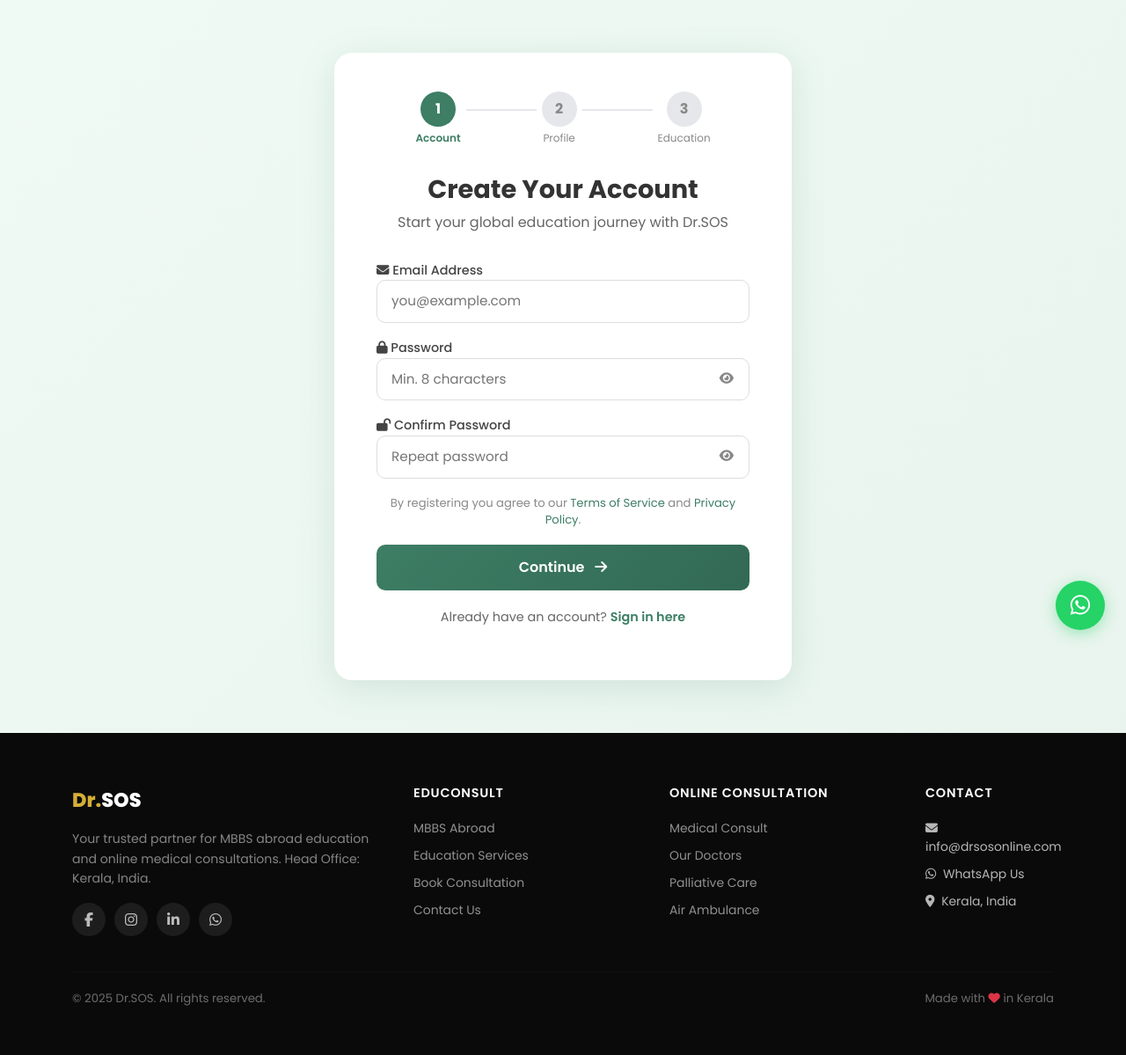
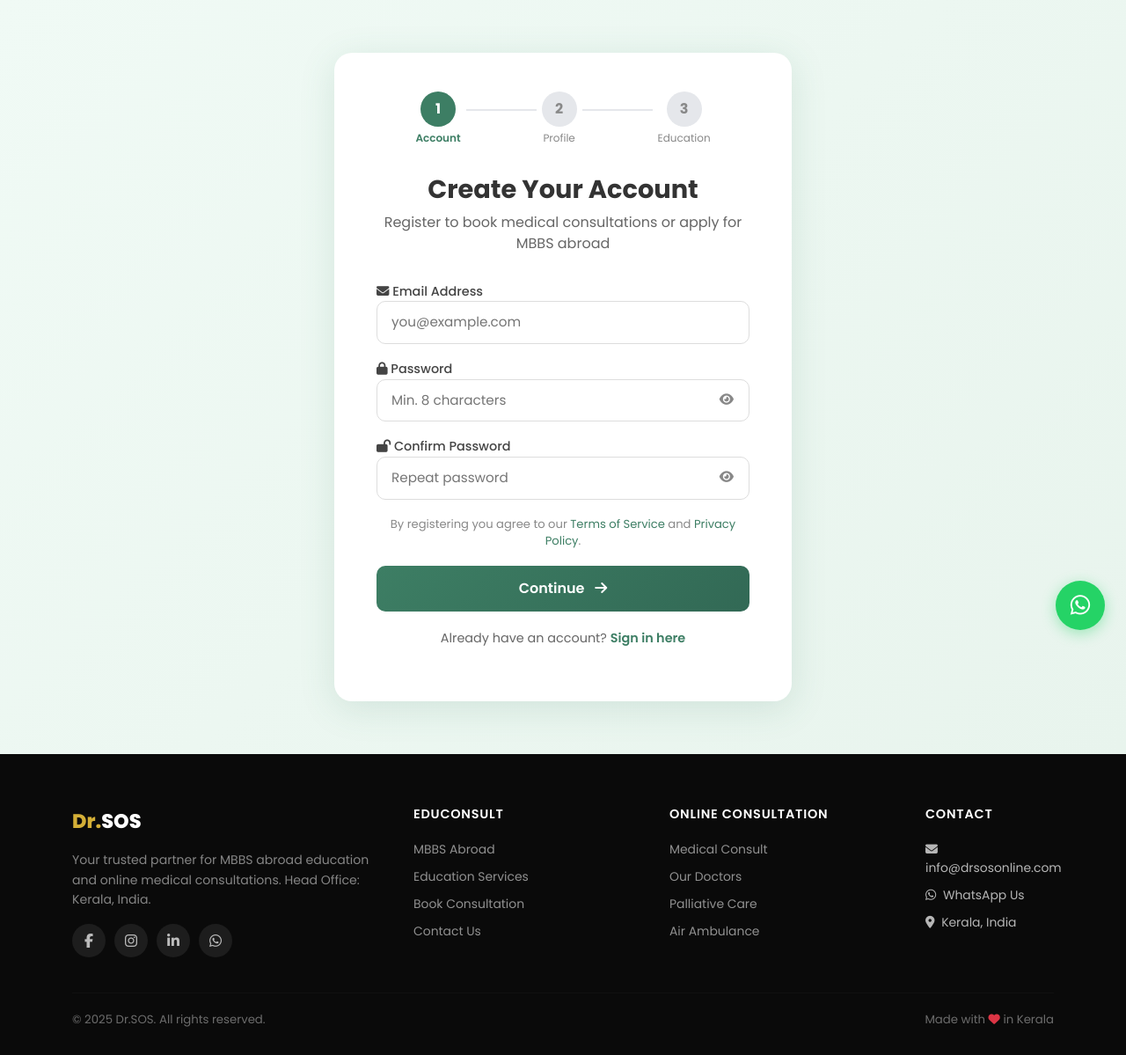
Before and after one commit to siddy-p/drsosonline, a Flask app: page /register in a window 1280 px wide. Shown: the part 60-1259 px from the top of the page at 88% size. Before the commit the page ends 1203 px from the top, so only its background shows below. Run offline with Flask 3, Linux system fonts and the light colour scheme.

Commit message:
feat: unified registration flow for both edu and medical users

```diff
--- a/app.py
+++ b/app.py
@@ -225,6 +225,15 @@ def register_profile():
                       'passport_number','passport_expiry','passport_country']:
             setattr(p, field, request.form.get(field))
         db.session.commit()
+
+        action = request.form.get('action')
+        if action == 'finish':
+            session.pop('reg_user_id', None)
+            login_user(user)
+            name = p.first_name or 'there'
+            flash(f'Welcome, {name}! Your account is set up for Medical Consultations.', 'success')
+            return redirect(url_for('dashboard'))
+
         return redirect(url_for('register_education'))
     return render_template('register_profile.html', step=2)
 
--- a/templates/login.html
+++ b/templates/login.html
@@ -1,5 +1,5 @@
 {% extends "base.html" %}
-{% block title %}Login — Dr.SOS EduConsult{% endblock %}
+{% block title %}Login — Dr.SOS{% endblock %}
 {% block content %}
 <section class="auth-section">
   <div class="auth-card">
--- a/templates/register.html
+++ b/templates/register.html
@@ -1,5 +1,5 @@
 {% extends "base.html" %}
-{% block title %}Register — Dr.SOS EduConsult{% endblock %}
+{% block title %}Register — Dr.SOS{% endblock %}
 {% block content %}
 <section class="auth-section">
   <div class="auth-card">
@@ -14,7 +14,7 @@
 
     <div class="auth-header">
       <h1>Create Your Account</h1>
-      <p>Start your global education journey with Dr.SOS</p>
+      <p>Register to book medical consultations or apply for MBBS abroad</p>
     </div>
 
     <form method="POST" action="{{ url_for('register') }}" id="registerForm">
```
Also changed, not shown: templates/register_profile.html (+11 -6 lines).
